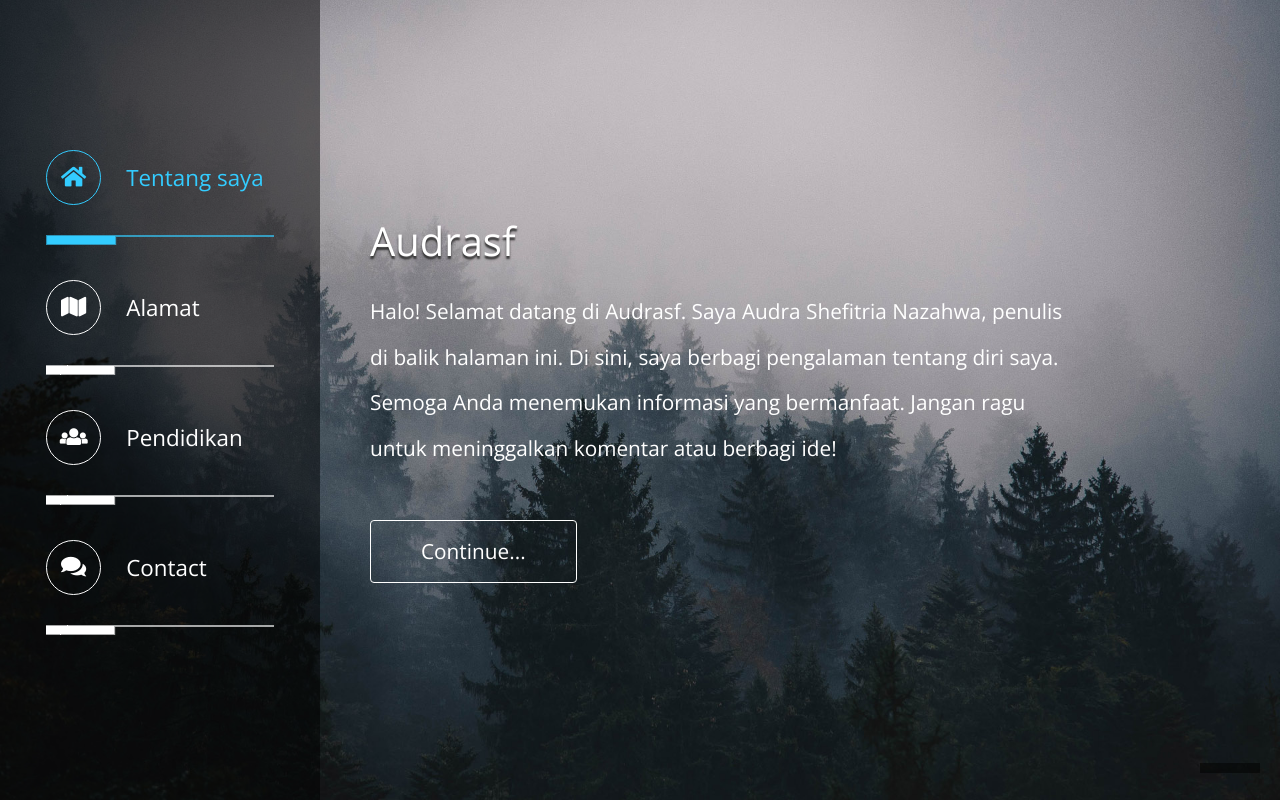
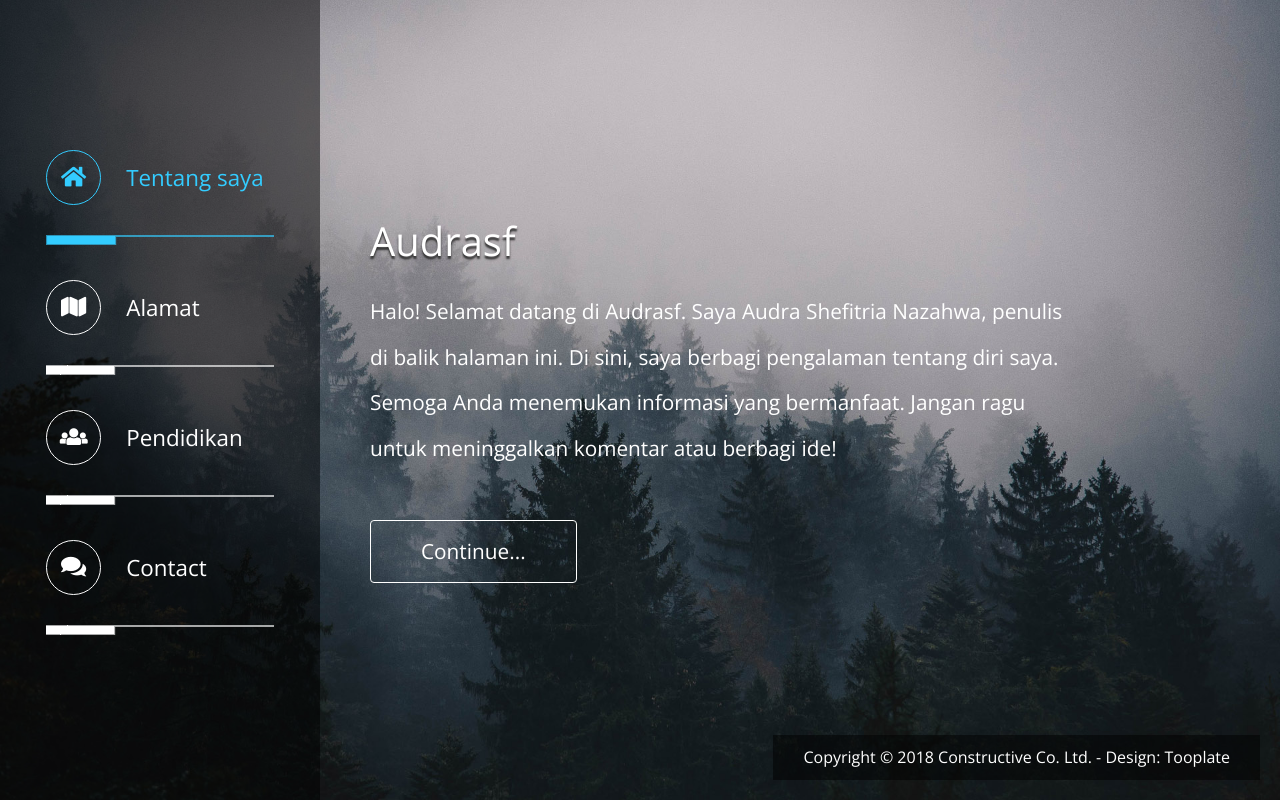
Before and after one commit to audra23/nazahwaash, a plain HTML site: page index.html in a window 1280 px wide. Drawn offline with nearby package versions, Linux system fonts and the light colour scheme.

Commit message:
Update index.html

```diff
--- a/index.html
+++ b/index.html
@@ -187,12 +187,11 @@ http://www.tooplate.com/view/2102-constructive
 								</div>
 							</div>
 						</div>
-					</section>
+						</section>
 				</div>	<!-- .tm-content -->
 				<footer class="footer-link">
-					<p class="tm-copyright-text">
-
-                    </p>
+					<p class="tm-copyright-text">Copyright &copy; 2018 Constructive Co. Ltd.
+                    - Design: Tooplate</p>
 				</footer>
 			</div>	<!-- row -->
 		</div>
```
